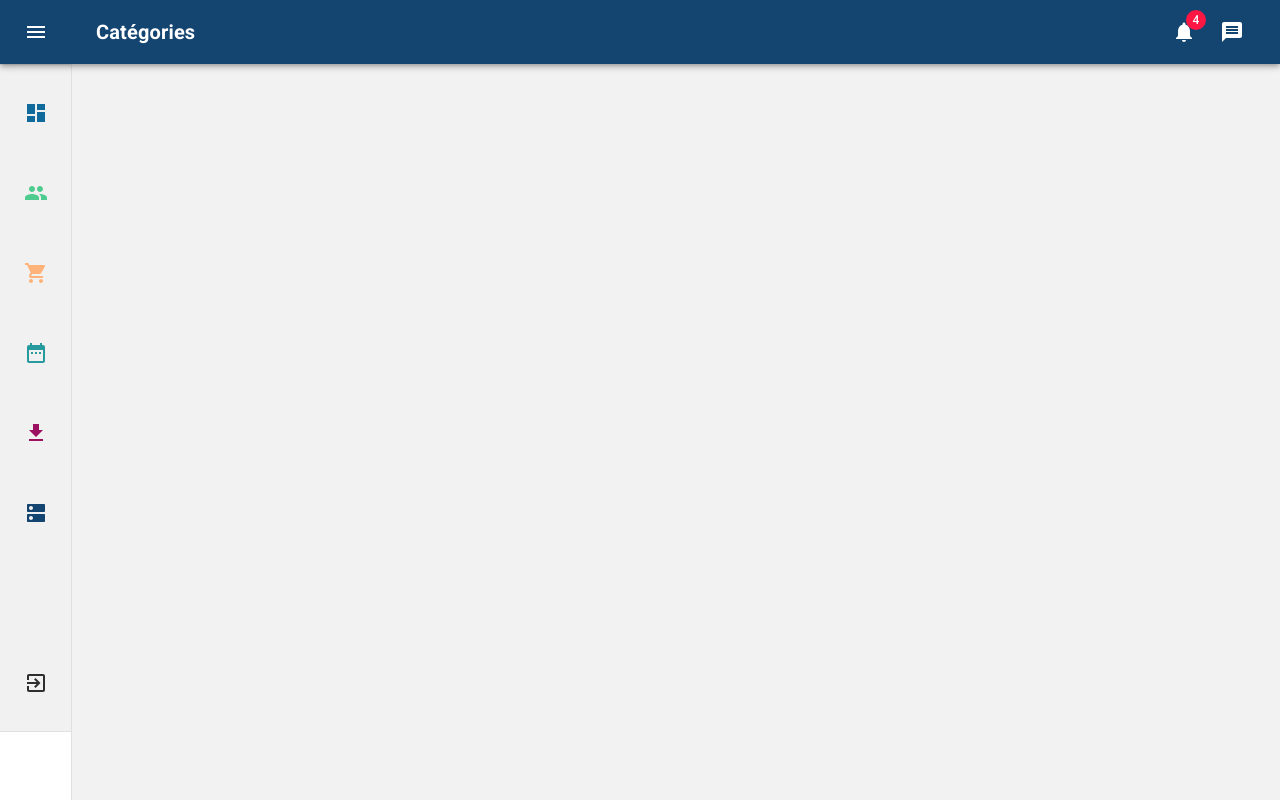
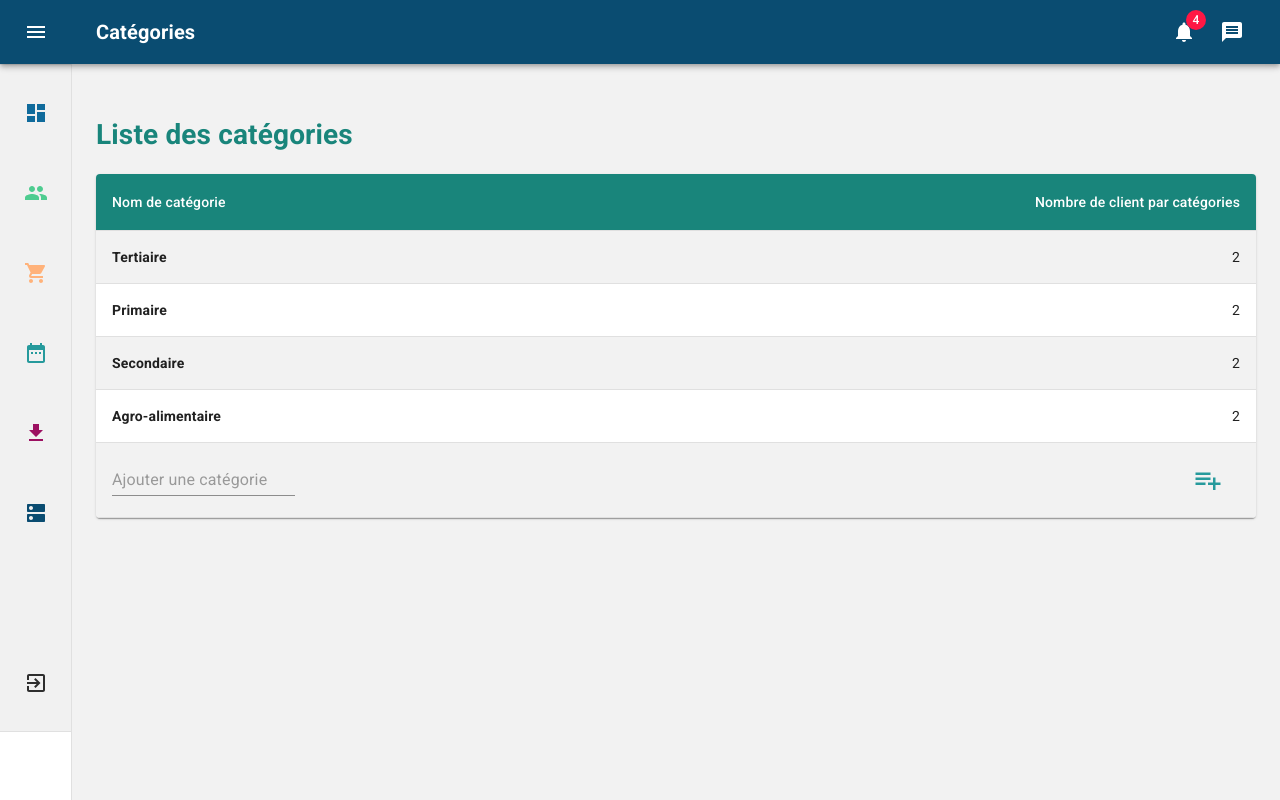
Before and after one commit to GauthierBosson/CRM-Front, a Next.js app: page /category in a window 1280 px wide. Built offline with nearby package versions, Linux system fonts and the light colour scheme.

Commit message:
Ajout page payment pour payer gros naze. Je déconne pas

```diff
--- /dev/null
+++ b/components/Category.js
@@ -0,0 +1,91 @@
+import React from 'react';
+import { withStyles, makeStyles } from '@material-ui/core/styles';
+import Table from '@material-ui/core/Table';
+import TableBody from '@material-ui/core/TableBody';
+import TableCell from '@material-ui/core/TableCell';
+import TableContainer from '@material-ui/core/TableContainer';
+import TableHead from '@material-ui/core/TableHead';
+import TableRow from '@material-ui/core/TableRow';
+import Paper from '@material-ui/core/Paper';
+import {Input} from "@material-ui/core";
+import Button from '@material-ui/core/Button';
+import PlaylistAddIcon from '@material-ui/icons/PlaylistAdd';
+import Tooltip from '@material-ui/core/Tooltip';
+
+
+
+
+
+const StyledTableCell = withStyles(theme => ({
+    head: {
+        backgroundColor: '#19857b',
+        color: theme.palette.common.white,
+    },
+    body: {
+        fontSize: 14,
+    },
+}))(TableCell);
+
+const StyledTableRow = withStyles(theme => ({
+    root: {
+        '&:nth-of-type(odd)': {
+            backgroundColor: theme.palette.background.default,
+        },
+    },
+}))(TableRow);
+
+function createData(name) {
+    return { name };
+}
+
+const rows = [
+    createData('Tertiaire'),
+    createData('Primaire'),
+    createData('Secondaire'),
+    createData('Agro-alimentaire'),
+
+];
+
+const useStyles = makeStyles({
+    table: {
+        minWidth: 700,
+    },
+});
+
+export default function CustomizedTables() {
+    const classes = useStyles();
+
+    return (
+        <div>
+            <h1 style={{color:'#19857b'}}>Liste des catégories</h1>
+
+            <TableContainer component={Paper}>
+            <Table className={classes.table} aria-label="customized table">
+                <TableHead>
+                    <TableRow>
+                        <StyledTableCell>Nom de catégorie</StyledTableCell>
+                        <StyledTableCell align="right">Nombre de client par catégories</StyledTableCell>
+                    </TableRow>
+                </TableHead>
+                <TableBody>
+
+                    {rows.map(row => (
+                        <StyledTableRow key={row.name}>
+                            <StyledTableCell component="th" scope="row">
+                                <strong>{row.name}</strong>
+                            </StyledTableCell>
+                            <StyledTableCell align="right">2</StyledTableCell>
+
+
+
+                        </StyledTableRow>
+                    ))}
+                    <StyledTableRow><StyledTableCell><Input placeholder="Ajouter une catégorie"></Input></StyledTableCell>
+                        <StyledTableCell align="right"><Tooltip title="Ajouter" placement="bottom"  ><Button style={{color:'#269a9c'}}><PlaylistAddIcon style={{fontSize:'30px'}}/></Button></Tooltip></StyledTableCell>
+                    </StyledTableRow>
+                </TableBody>
+            </Table>
+        </TableContainer>
+        </div>
+    );
+}
--- a/components/DetailsClients.js
+++ b/components/DetailsClients.js
@@ -14,7 +14,7 @@ const clientProfil = () => {
         <div>
             <Grid container spacing={3}>
                 <Grid item xs={12}>
-                    <Paper style={{padding: '10px'}}><h3 style={{fontSize: '24px',borderLeft:'solid 3px #4ECC90', padding:'10px'}} align="left">Coordonnées <AccountCircleIcon style={{fill:'#248485', fontSize:'30px', marginLeft: '5px'}}/></h3>
+                    <Paper style={{padding: '10px', borderLeft:'solid 3px #4ECC90'}}><h3 style={{fontSize: '24px',borderLeft:'solid 3px #4ECC90', padding:'16px'}} align="left">Coordonnées <AccountCircleIcon style={{fill:'#24a2a3', fontSize:'30px', marginLeft: '5px'}}/></h3>
 
                         <p style={{marginLeft: '5px', fontSize: '15px'}}>
                             Nom/Prénom : <br/>
@@ -26,7 +26,7 @@ const clientProfil = () => {
                         </p>
 
 
-                        <div style={{padding: '6px'}}><h3 style={{fontSize: '24px',borderLeft:'solid 3px #4ECC90', padding:'10px'}} align="left">Coordonnées
+                        <div style={{padding: '6px'}}><h3 style={{fontSize: '24px',borderLeft:'solid 3px #4ECC90', padding:'16px'}} align="left">Coordonnées
                             d'entreprise <BusinessIcon style={{fill:'#248485', fontSize:'30px', marginLeft: '5px'}}/></h3>
 
                             <p style={{marginLeft: '5px', fontSize: '15px'}}>
--- a/components/modal/modalModifDetailsClients/ModifClientsModal.js
+++ b/components/modal/modalModifDetailsClients/ModifClientsModal.js
@@ -76,8 +76,8 @@ export default function TransitionsModal() {
     return (
         <div>
             <Tooltip title="Modifier" placement="bottom" style={{fontSize:'20px'}}>
-            <Button color="secondary" onClick={handleOpen} className={classes.button}>
-                    <EditIcon style={{fontSize:'30px'}} />
+            <Button   onClick={handleOpen} className={classes.button}>
+                    <EditIcon style={{fontSize:'35px', fill:'#248485'}} />
             </Button>
             </Tooltip>
             <Modal
--- a/components/theme.js
+++ b/components/theme.js
@@ -5,7 +5,7 @@ import { red } from '@material-ui/core/colors';
 const theme = createMuiTheme({
     palette: {
         primary: {
-            main: '#144571',
+            main: '#0a4c71',
         },
         secondary: {
             main: '#3e3e3e',
--- a/pages/category.js
+++ b/pages/category.js
@@ -17,8 +17,7 @@ import ChevronLeftIcon from '@material-ui/icons/ChevronLeft';
 import NotificationsIcon from '@material-ui/icons/Notifications';
 import {mainListItems } from '../components/listItems';
 import MessageIcon from '@material-ui/icons/Message';
-
-
+import Category from '../components/Category';
 function Copyright() {
   return (
       <Typography variant="body2" color="textSecondary" align="center">
@@ -174,6 +173,8 @@ function Dashboard() {
           <div className={classes.appBarSpacer}/>
           <Container maxWidth="lg" className={classes.container}>
 
+            <Category />
+
           </Container>
         </main>
       </div>
--- a/pages/prospect.js
+++ b/pages/prospect.js
@@ -173,6 +173,9 @@ function Dashboard() {
         <main className={classes.content}>
           <div className={classes.appBarSpacer}/>
           <Container maxWidth="lg" className={classes.container}>
+
+
+
           </Container>
         </main>
       </div>
```
Also changed, not shown: pages/homes.js (+7 -0 lines).
